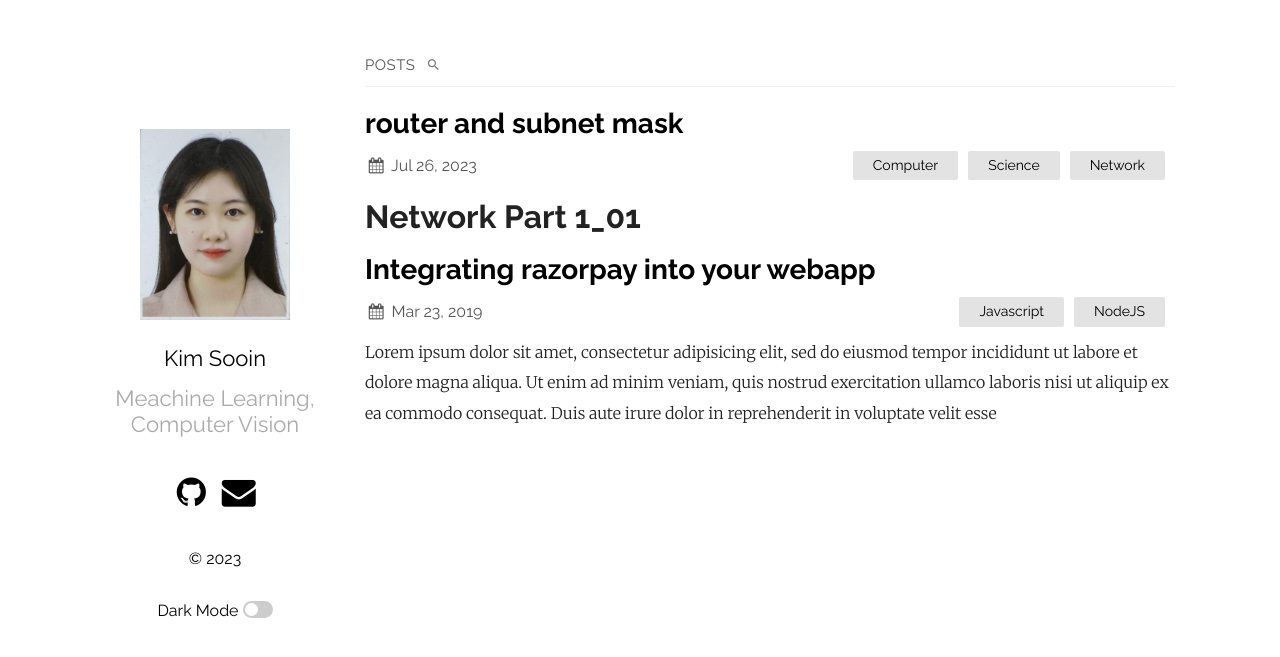
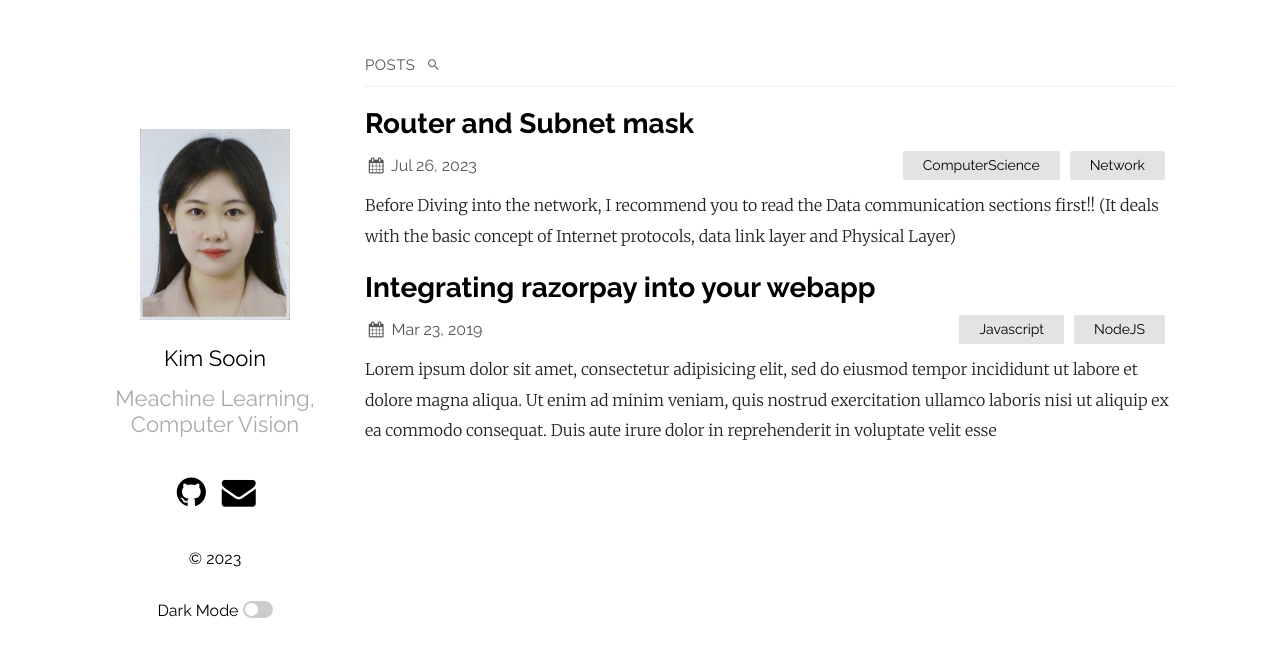
Before and after one commit to cup0927/cup0927.github.io, a Jekyll site: the page built from index.md, in a window 1280 px wide. Shown: the top 657 px of the page. Built offline with Jekyll 4.4.1, drawn with Linux system fonts in a browser that asks for light colours.

Commit message:
first post(3)

```diff
--- a/_posts/2023-07-26-network01.markdown
+++ b/_posts/2023-07-26-network01.markdown
@@ -1,11 +1,9 @@
 ---
 layout: post
-title: "router and subnet mask"
+title: "Router and Subnet mask"
 date: 2023-07-26 18:23:36 +09
-categories: Computer Science Network
+categories: ComputerScience Network
 ---
-
-# Network Part 1_01
 
 Before Diving into the network, I recommend you to read the Data communication sections first!!
 (It deals with the basic concept of Internet protocols, data link layer and Physical Layer)
```
